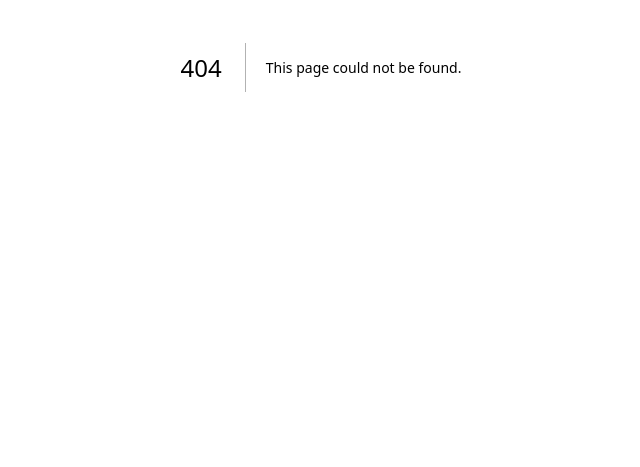
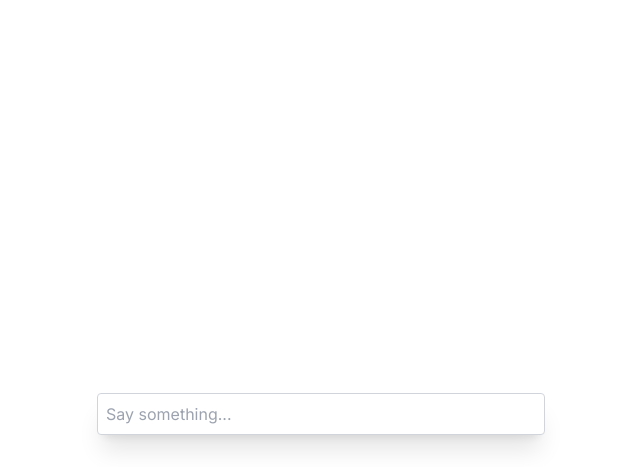
Before and after one commit to AgabaEmbedded/Med-Assistant, a Next.js app: page /chat in a window 1280 px wide. Before the commit this address had no page. Shown: the part 333-800 px from the top of the page, without its empty margins (319-959 px from the left). Built offline with nearby package versions, Linux system fonts and the light colour scheme.

Commit message:
feat: generate stream text from gemini pro

```diff
--- /dev/null
+++ b/app/api/chat/route.ts
@@ -0,0 +1,17 @@
+// import { openai } from "@ai-sdk/openai";
+import { google } from "@ai-sdk/google";
+import { streamText } from "ai";
+
+// // Allow streaming responses up to 30 seconds
+// export const maxDuration = 30;
+
+export async function POST(req: Request) {
+  const { messages } = await req.json();
+
+  const result = await streamText({
+    model: google("models/gemini-pro"),
+    messages,
+  });
+
+  return result.toAIStreamResponse();
+}
--- /dev/null
+++ b/app/chat/page.tsx
@@ -0,0 +1,27 @@
+"use client";
+
+import { useChat } from "ai/react";
+
+export default function Chat() {
+  const { messages, input, handleInputChange, handleSubmit } = useChat();
+
+  return (
+    <section className="flex flex-col w-full max-w-md py-24 mx-auto stretch">
+      {messages.map((message) => (
+        <div key={message.id} className="whitespace-pre-wrap">
+          {message.role === "user" ? "User: " : "AI: "}
+          {message.content}
+        </div>
+      ))}
+
+      <form onSubmit={handleSubmit}>
+        <input
+          className="fixed bottom-0 w-full max-w-md p-2 mb-8 border border-gray-300 rounded shadow-xl"
+          value={input}
+          placeholder="Say something..."
+          onChange={handleInputChange}
+        />
+      </form>
+    </section>
+  );
+}
```
Also changed, not shown: package.json (+8 -4 lines), 1 other file (tests, documents, lock files or other folders).
